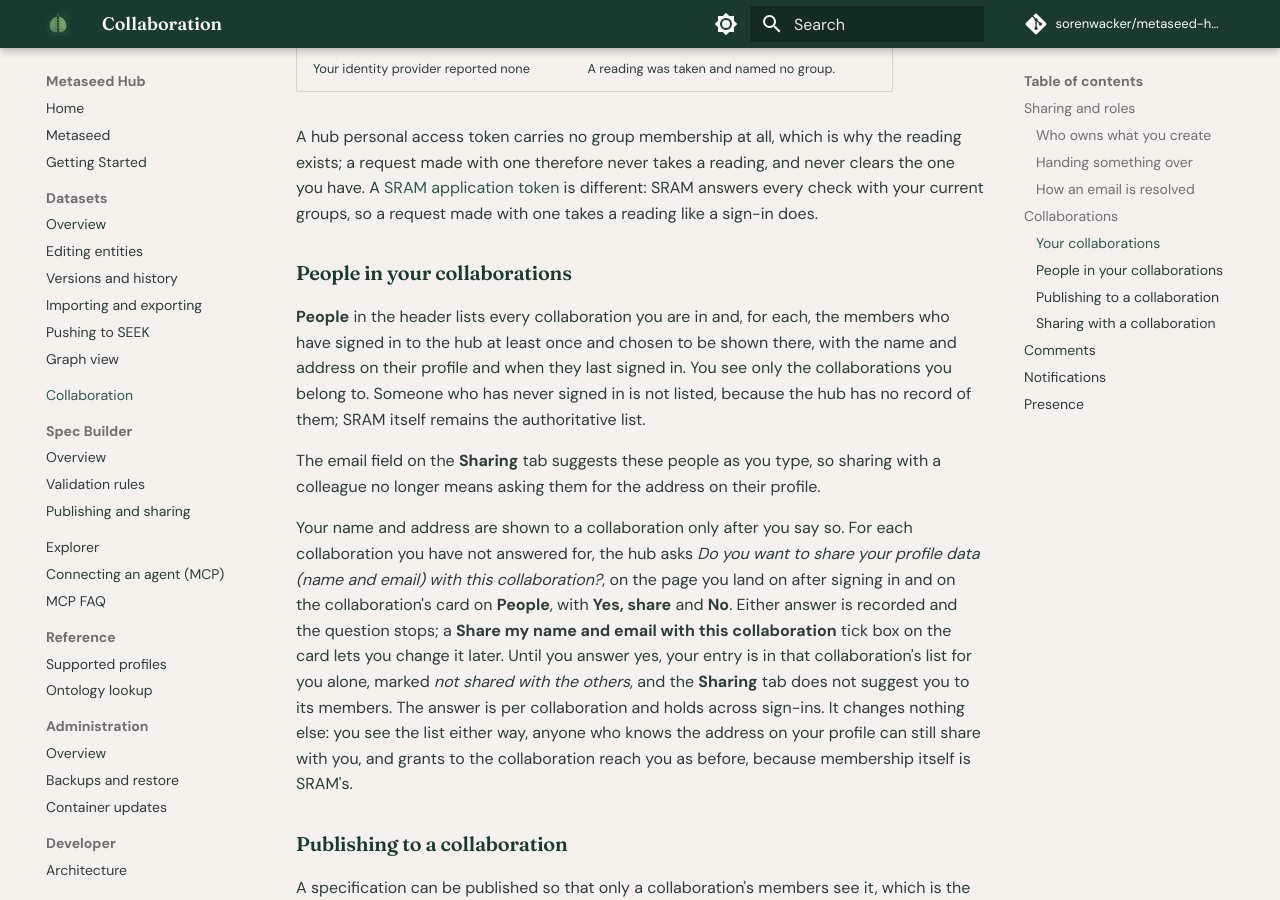
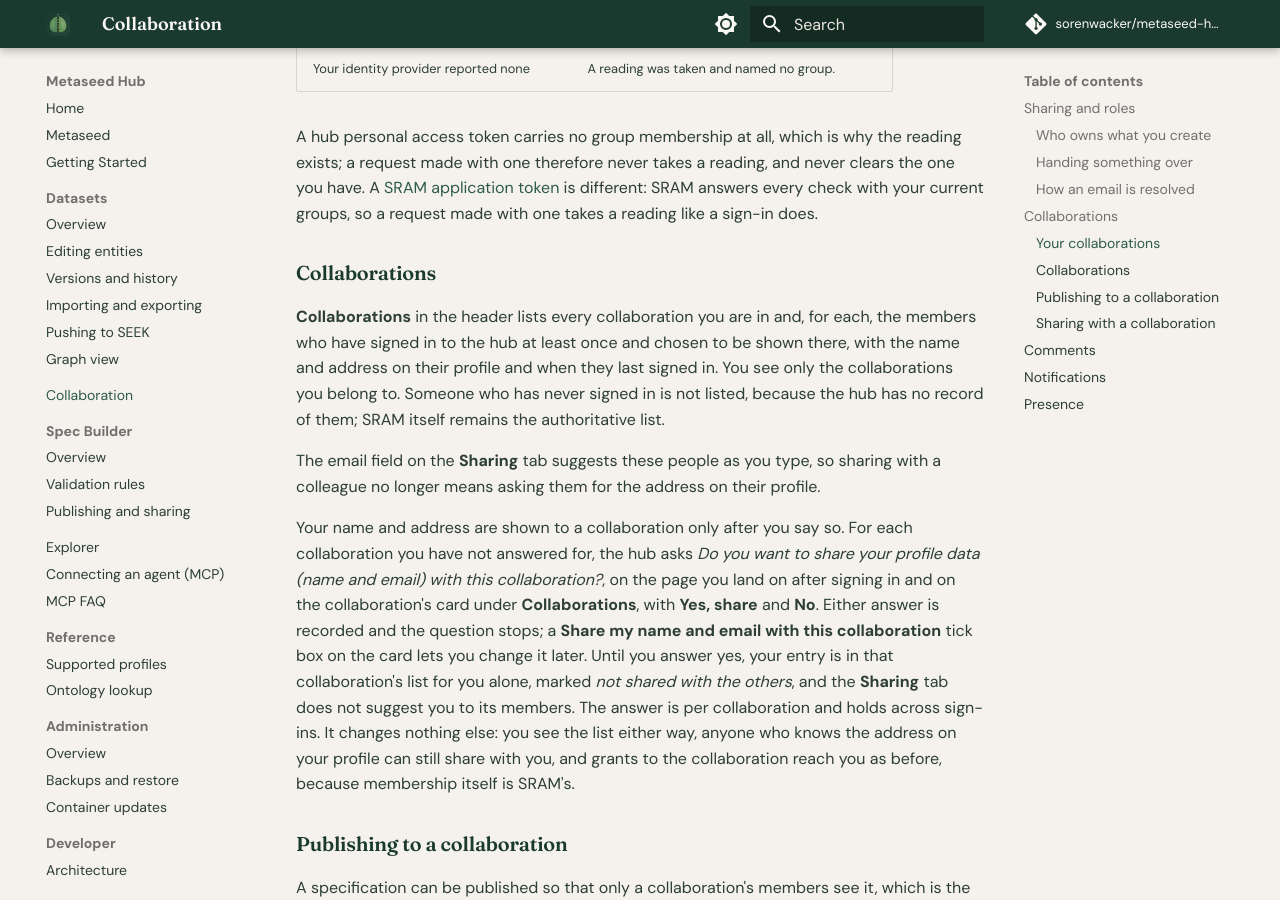
Before and after one commit to sorenwacker/metaseed-hub, an MkDocs documentation site: the page built from docs/collaboration.md, in a window 1280 px wide and 900 px high, scrolled down 2895 px. Built offline with MkDocs 1.6.1 and Material for MkDocs 9.7.7, drawn with Linux system fonts in a browser that asks for light colours; comment, search, counter and statistics services are not loaded.

Commit message:
Name the tab Collaborations, since the page is one card per collaboration, and keep the old address arriving

```diff
--- a/docs/collaboration.md
+++ b/docs/collaboration.md
@@ -40,7 +40,7 @@
 
 ## Collaborations
 
-The hosted hub authenticates through SURF Research Access Management (SRAM), where people are organised into *collaborations*, each with one or more *groups*. SRAM reports a person's membership at sign-in as `eduperson_entitlement` URNs: `urn:mace:surf.nl:sram:group:<organisation>:<collaboration>` for the collaboration itself, and `urn:mace:surf.nl:sram:group:<organisation>:<collaboration>:<group>` for each of its groups the person is in. A member of a collaboration who is in none of its groups is reported by the first form alone, and is a member like any other: listed under **People**, shown on their own profile, and reached by a grant to the collaboration. The hub uses them for two things: finding the people you work with, and sharing an item with a whole collaboration at once. A local instance authenticates through Keycloak, whose development realm emits the same URNs, so everything here works locally.
+The hosted hub authenticates through SURF Research Access Management (SRAM), where people are organised into *collaborations*, each with one or more *groups*. SRAM reports a person's membership at sign-in as `eduperson_entitlement` URNs: `urn:mace:surf.nl:sram:group:<organisation>:<collaboration>` for the collaboration itself, and `urn:mace:surf.nl:sram:group:<organisation>:<collaboration>:<group>` for each of its groups the person is in. A member of a collaboration who is in none of its groups is reported by the first form alone, and is a member like any other: listed under **Collaborations**, shown on their own profile, and reached by a grant to the collaboration. The hub uses them for two things: finding the people you work with, and sharing an item with a whole collaboration at once. A local instance authenticates through Keycloak, whose development realm emits the same URNs, so everything here works locally.
 
 ### Your collaborations
 
@@ -60,13 +60,13 @@
 
 A hub personal access token carries no group membership at all, which is why the reading exists; a request made with one therefore never takes a reading, and never clears the one you have. A [SRAM application token](mcp.md#sram-application-tokens) is different: SRAM answers every check with your current groups, so a request made with one takes a reading like a sign-in does.
 
-### People in your collaborations
+### Collaborations
 
-**People** in the header lists every collaboration you are in and, for each, the members who have signed in to the hub at least once and chosen to be shown there, with the name and address on their profile and when they last signed in. You see only the collaborations you belong to. Someone who has never signed in is not listed, because the hub has no record of them; SRAM itself remains the authoritative list.
+**Collaborations** in the header lists every collaboration you are in and, for each, the members who have signed in to the hub at least once and chosen to be shown there, with the name and address on their profile and when they last signed in. You see only the collaborations you belong to. Someone who has never signed in is not listed, because the hub has no record of them; SRAM itself remains the authoritative list.
 
 The email field on the **Sharing** tab suggests these people as you type, so sharing with a colleague no longer means asking them for the address on their profile.
 
-Your name and address are shown to a collaboration only after you say so. For each collaboration you have not answered for, the hub asks *Do you want to share your profile data (name and email) with this collaboration?*, on the page you land on after signing in and on the collaboration's card on **People**, with **Yes, share** and **No**. Either answer is recorded and the question stops; a **Share my name and email with this collaboration** tick box on the card lets you change it later. Until you answer yes, your entry is in that collaboration's list for you alone, marked *not shared with the others*, and the **Sharing** tab does not suggest you to its members. The answer is per collaboration and holds across sign-ins. It changes nothing else: you see the list either way, anyone who knows the address on your profile can still share with you, and grants to the collaboration reach you as before, because membership itself is SRAM's.
+Your name and address are shown to a collaboration only after you say so. For each collaboration you have not answered for, the hub asks *Do you want to share your profile data (name and email) with this collaboration?*, on the page you land on after signing in and on the collaboration's card under **Collaborations**, with **Yes, share** and **No**. Either answer is recorded and the question stops; a **Share my name and email with this collaboration** tick box on the card lets you change it later. Until you answer yes, your entry is in that collaboration's list for you alone, marked *not shared with the others*, and the **Sharing** tab does not suggest you to its members. The answer is per collaboration and holds across sign-ins. It changes nothing else: you see the list either way, anyone who knows the address on your profile can still share with you, and grants to the collaboration reach you as before, because membership itself is SRAM's.
 
 ### Publishing to a collaboration
 
--- a/src/metaseed_hub/ui/templates/base.html
+++ b/src/metaseed_hub/ui/templates/base.html
@@ -56,7 +56,7 @@
                 <a href="/hub/" class="nav-btn {% if nav_active == 'home' %}active{% endif %}">Datasets</a>
                 <a href="/hub/explore/" class="nav-btn {% if nav_active == 'explore' %}active{% endif %}">Explorer</a>
                 <a href="/hub/spec-builder" class="nav-btn {% if nav_active == 'spec-builder' %}active{% endif %}">Builder</a>
-                <a href="/hub/people" class="nav-btn {% if nav_active == 'people' %}active{% endif %}">People</a>
+                <a href="/hub/collaborations" class="nav-btn {% if nav_active == 'collaborations' %}active{% endif %}" data-testid="nav-collaborations">Collaborations</a>
                 <a href="/hub/seek" class="nav-btn {% if nav_active == 'seek' %}active{% endif %}" data-testid="nav-seek">SEEK</a>
                 {% endif %}
                 <a href="https://sorenwacker.github.io/metaseed-hub/" class="nav-btn" target="_blank" rel="noopener">Docs</a>
--- a/src/metaseed_hub/ui/templates/people.html
+++ b/src/metaseed_hub/ui/templates/collaborations.html
@@ -1,12 +1,12 @@
 {% extends "base.html" %}
 
-{% block title %}People - Metaseed Hub{% endblock %}
+{% block title %}Collaborations - Metaseed Hub{% endblock %}
 
 {% block content %}
 <div>
     <header class="page-header">
-        <h1>People</h1>
-        <p>Who is in the collaborations you are in, as your identity provider reported them at your last sign-in.</p>
+        <h1>Collaborations</h1>
+        <p>The collaborations you are in, as your identity provider reported them at your last sign-in, and who in each chose to share their name and email.</p>
     </header>
 
     {% if cards %}
--- a/src/metaseed_hub/ui/templates/partials/collaboration_card.html
+++ b/src/metaseed_hub/ui/templates/partials/collaboration_card.html
@@ -1,4 +1,4 @@
-{# One collaboration on People: the signed-in members who answered yes, and
+{# One collaboration on Collaborations: the signed-in members who answered yes, and
    the viewer's own answer, asked for until given. #}
 <section class="profile-card collaboration-card" data-testid="collaboration-{{ collaboration.organisation }}:{{ collaboration.name }}">
     {# The title, and opposite it the viewer's own answer: the question until
@@ -10,7 +10,7 @@
         {# Not answered yet: the question, with both answers recorded. #}
         <div class="collaboration-visibility collaboration-question" data-testid="consent-question-{{ collaboration.organisation }}:{{ collaboration.name }}">
             <p>Share your name and email with this collaboration?</p>
-            <form hx-post="/hub/people/{{ collaboration.urn | urlencode }}/visibility"
+            <form hx-post="/hub/collaborations/{{ collaboration.urn | urlencode }}/visibility"
                   hx-target="closest section" hx-swap="outerHTML" class="collaboration-answers">
                 <button type="submit" name="shown" value="1" class="btn btn-sm btn-primary" data-testid="consent-yes">Yes, share</button>
                 <button type="submit" name="shown" value="0" class="btn btn-sm" data-testid="consent-no">No</button>
@@ -19,7 +19,7 @@
         {% else %}
         {# Answered: the tick box sends "1" when ticked and nothing when not. #}
         <form class="collaboration-visibility"
-              hx-post="/hub/people/{{ collaboration.urn | urlencode }}/visibility"
+              hx-post="/hub/collaborations/{{ collaboration.urn | urlencode }}/visibility"
               hx-trigger="change"
               hx-target="closest section"
               hx-swap="outerHTML">
--- a/src/metaseed_hub/ui/templates/partials/consent_prompts.html
+++ b/src/metaseed_hub/ui/templates/partials/consent_prompts.html
@@ -9,9 +9,9 @@
             <p>
                 You are in <strong>{{ collaboration.name }}</strong> ({{ collaboration.organisation }}).
                 Do you want to share your profile data (name and email) with this collaboration?
-                Members who say yes are listed for each other under <a href="/hub/people">People</a> and suggested when sharing.
+                Members who say yes are listed for each other under <a href="/hub/collaborations">Collaborations</a> and suggested when sharing.
             </p>
-            <form hx-post="/hub/people/{{ collaboration.urn | urlencode }}/visibility"
+            <form hx-post="/hub/collaborations/{{ collaboration.urn | urlencode }}/visibility"
                   hx-target="closest li" hx-swap="delete" class="collaboration-answers">
                 <button type="submit" name="shown" value="1" class="btn btn-sm btn-primary" data-testid="consent-yes">Yes, share</button>
                 <button type="submit" name="shown" value="0" class="btn btn-sm" data-testid="consent-no">No</button>
--- a/src/metaseed_hub/ui/templates/profile.html
+++ b/src/metaseed_hub/ui/templates/profile.html
@@ -58,7 +58,7 @@
         <div class="profile-section">
             <h2>Your collaborations</h2>
             {% if collaborations %}
-            <p>Recorded from your identity provider at your last sign-in. <a href="/hub/people">People</a> lists who else is in them.</p>
+            <p>Recorded from your identity provider at your last sign-in. <a href="/hub/collaborations">People</a> lists who else is in them.</p>
             <ul class="collaboration-list">
                 {% for collaboration in collaborations %}
                 <li data-testid="collaboration-{{ collaboration.organisation }}:{{ collaboration.name }}">
```
Also changed, not shown: CHANGELOG.md (+5 -0 lines), 7 other files.
